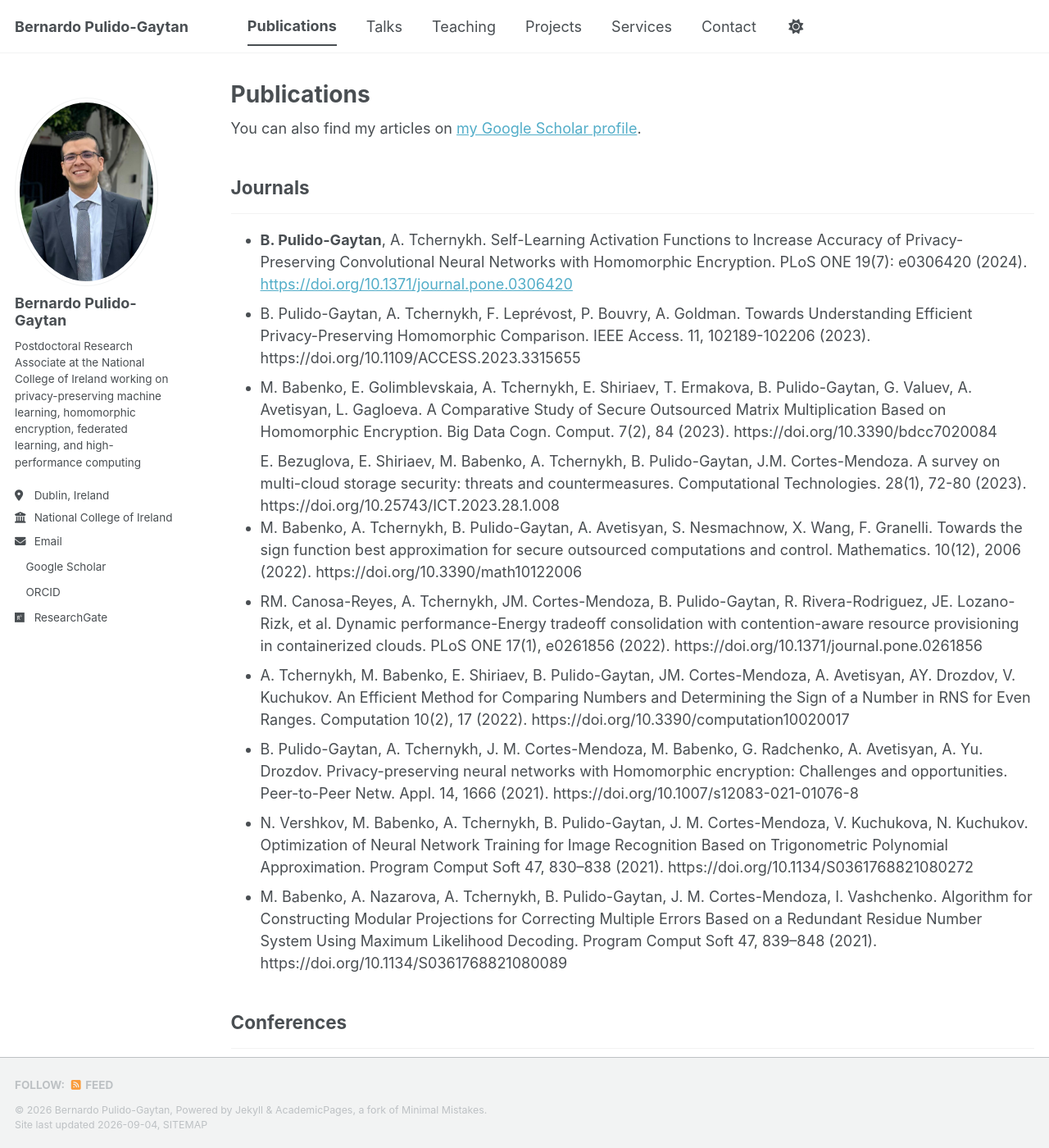
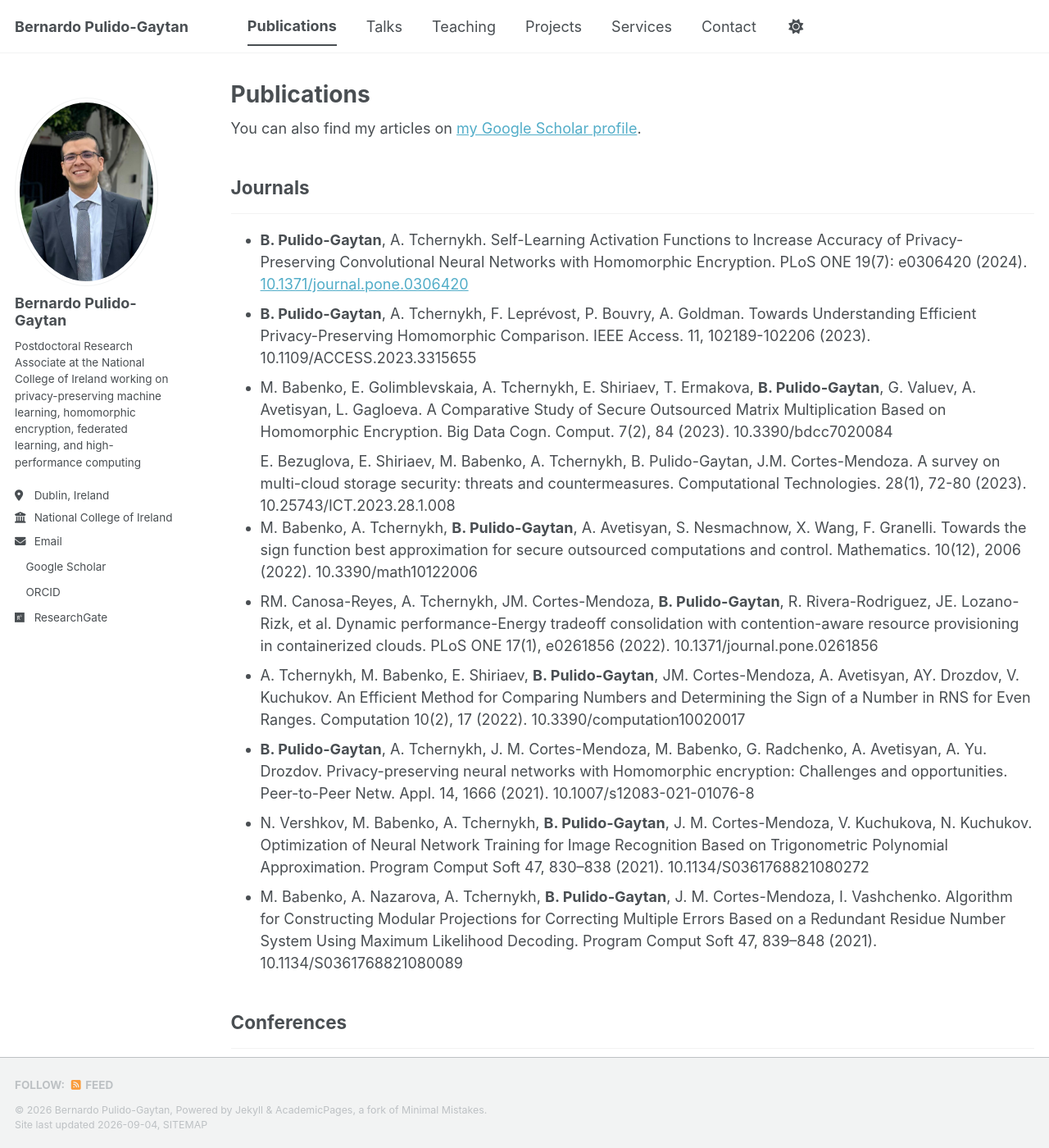
Before and after one commit to BernardoPulido/bernardopulido.github.io, a Jekyll site: the page built from _pages/publications.html, in a window 1280 px wide and 1400 px high. Shown: the whole window at 82% size. Built offline with Jekyll 4.4.1, drawn with Linux system fonts in a browser that asks for light colours; a style sheet for code colours, icons or effects is not loaded; part of the change alters nothing that is shown.

Commit message:
Update publications.html

```diff
--- a/_pages/publications.html
+++ b/_pages/publications.html
@@ -13,26 +13,16 @@ author_profile: true
 
 <ul style="list-style-type: disc; padding-left: 2em;">
 
-<li><strong>B. Pulido-Gaytan</strong>, A. Tchernykh. Self-Learning Activation Functions to Increase Accuracy of Privacy-Preserving Convolutional Neural Networks with Homomorphic Encryption. PLoS ONE 19(7): e0306420 (2024). <a href="https://doi.org/10.1371/journal.pone.0306420">https://doi.org/10.1371/journal.pone.0306420</a></li>
-
-<li>B. Pulido-Gaytan, A. Tchernykh, F. Leprévost, P. Bouvry, A. Goldman. Towards Understanding Efficient Privacy-Preserving Homomorphic Comparison. IEEE Access. 11, 102189-102206 (2023). https://doi.org/10.1109/ACCESS.2023.3315655
-</li>
-<li>M. Babenko, E. Golimblevskaia, A. Tchernykh, E. Shiriaev, T. Ermakova, B. Pulido-Gaytan, G. Valuev, A. Avetisyan, L. Gagloeva. A Comparative Study of Secure Outsourced Matrix Multiplication Based on Homomorphic Encryption. Big Data Cogn. Comput. 7(2), 84 (2023). https://doi.org/10.3390/bdcc7020084
-</li>
-E. Bezuglova, E. Shiriaev, M. Babenko, A. Tchernykh, B. Pulido-Gaytan, J.M. Cortes-Mendoza. A survey on multi-cloud storage security: threats and countermeasures. Computational Technologies. 28(1), 72-80 (2023). https://doi.org/10.25743/ICT.2023.28.1.008
-</li>
-<li>M. Babenko, A. Tchernykh, B. Pulido-Gaytan, A. Avetisyan, S. Nesmachnow, X. Wang, F. Granelli. Towards the sign function best approximation for secure outsourced computations and control. Mathematics. 10(12), 2006 (2022). https://doi.org/10.3390/math10122006
-</li>
-<li>RM. Canosa-Reyes, A. Tchernykh, JM. Cortes-Mendoza, B. Pulido-Gaytan, R. Rivera-Rodriguez, JE. Lozano-Rizk, et al. Dynamic performance-Energy tradeoff consolidation with contention-aware resource provisioning in containerized clouds. PLoS ONE 17(1), e0261856 (2022). https://doi.org/10.1371/journal.pone.0261856
-</li>
-<li>A. Tchernykh, M. Babenko, E. Shiriaev,  B. Pulido-Gaytan, JM. Cortes-Mendoza, A. Avetisyan, AY. Drozdov, V. Kuchukov. An Efficient Method for Comparing Numbers and Determining the Sign of a Number in RNS for Even Ranges. Computation 10(2), 17 (2022). https://doi.org/10.3390/computation10020017
-</li>
-<li>B. Pulido-Gaytan, A. Tchernykh, J. M. Cortes-Mendoza, M. Babenko, G. Radchenko, A. Avetisyan, A. Yu. Drozdov. Privacy-preserving neural networks with Homomorphic encryption: Challenges and opportunities. Peer-to-Peer Netw. Appl. 14, 1666 (2021). https://doi.org/10.1007/s12083-021-01076-8
-</li>
-<li>N. Vershkov, M. Babenko, A. Tchernykh, B. Pulido-Gaytan, J. M. Cortes-Mendoza, V. Kuchukova, N. Kuchukov. Optimization of Neural Network Training for Image Recognition Based on Trigonometric Polynomial Approximation. Program Comput Soft 47, 830–838 (2021). https://doi.org/10.1134/S0361768821080272
-</li>
-<li>M. Babenko, A. Nazarova, A. Tchernykh, B. Pulido-Gaytan, J. M. Cortes-Mendoza, I. Vashchenko. Algorithm for Constructing Modular Projections for Correcting Multiple Errors Based on a Redundant Residue Number System Using Maximum Likelihood Decoding. Program Comput Soft 47, 839–848 (2021). https://doi.org/10.1134/S0361768821080089
-</li>
+<li><strong>B. Pulido-Gaytan</strong>, A. Tchernykh. Self-Learning Activation Functions to Increase Accuracy of Privacy-Preserving Convolutional Neural Networks with Homomorphic Encryption. PLoS ONE 19(7): e0306420 (2024). <a href="https://doi.org/10.1371/journal.pone.0306420">10.1371/journal.pone.0306420</a></li>
+<li><strong>B. Pulido-Gaytan</strong>, A. Tchernykh, F. Leprévost, P. Bouvry, A. Goldman. Towards Understanding Efficient Privacy-Preserving Homomorphic Comparison. IEEE Access. 11, 102189-102206 (2023). <a href="https://doi.org/10.1109/ACCESS.2023.3315655"></a>10.1109/ACCESS.2023.3315655</li>
+<li>M. Babenko, E. Golimblevskaia, A. Tchernykh, E. Shiriaev, T. Ermakova, <strong>B. Pulido-Gaytan</strong>, G. Valuev, A. Avetisyan, L. Gagloeva. A Comparative Study of Secure Outsourced Matrix Multiplication Based on Homomorphic Encryption. Big Data Cogn. Comput. 7(2), 84 (2023). <a href="https://doi.org/10.3390/bdcc7020084"></a>10.3390/bdcc7020084</li>
+E. Bezuglova, E. Shiriaev, M. Babenko, A. Tchernykh, B. Pulido-Gaytan, J.M. Cortes-Mendoza. A survey on multi-cloud storage security: threats and countermeasures. Computational Technologies. 28(1), 72-80 (2023). <a href="https://doi.org/10.25743/ICT.2023.28.1.008"></a>10.25743/ICT.2023.28.1.008</li>
+<li>M. Babenko, A. Tchernykh, <strong>B. Pulido-Gaytan</strong>, A. Avetisyan, S. Nesmachnow, X. Wang, F. Granelli. Towards the sign function best approximation for secure outsourced computations and control. Mathematics. 10(12), 2006 (2022). <a href="https://doi.org/10.3390/math10122006"></a>10.3390/math10122006</li>
+<li>RM. Canosa-Reyes, A. Tchernykh, JM. Cortes-Mendoza, <strong>B. Pulido-Gaytan</strong>, R. Rivera-Rodriguez, JE. Lozano-Rizk, et al. Dynamic performance-Energy tradeoff consolidation with contention-aware resource provisioning in containerized clouds. PLoS ONE 17(1), e0261856 (2022). <a href="https://doi.org/10.1371/journal.pone.0261856"></a>10.1371/journal.pone.0261856</li>
+<li>A. Tchernykh, M. Babenko, E. Shiriaev,  <strong>B. Pulido-Gaytan</strong>, JM. Cortes-Mendoza, A. Avetisyan, AY. Drozdov, V. Kuchukov. An Efficient Method for Comparing Numbers and Determining the Sign of a Number in RNS for Even Ranges. Computation 10(2), 17 (2022). <a href="https://doi.org/10.3390/computation10020017"></a>10.3390/computation10020017</li>
+<li><strong>B. Pulido-Gaytan</strong>, A. Tchernykh, J. M. Cortes-Mendoza, M. Babenko, G. Radchenko, A. Avetisyan, A. Yu. Drozdov. Privacy-preserving neural networks with Homomorphic encryption: Challenges and opportunities. Peer-to-Peer Netw. Appl. 14, 1666 (2021). <a href="https://doi.org/10.1007/s12083-021-01076-8"></a>10.1007/s12083-021-01076-8</li>
+<li>N. Vershkov, M. Babenko, A. Tchernykh, <strong>B. Pulido-Gaytan</strong>, J. M. Cortes-Mendoza, V. Kuchukova, N. Kuchukov. Optimization of Neural Network Training for Image Recognition Based on Trigonometric Polynomial Approximation. Program Comput Soft 47, 830–838 (2021). <a href="https://doi.org/10.1134/S0361768821080272"></a>10.1134/S0361768821080272</li>
+<li>M. Babenko, A. Nazarova, A. Tchernykh, <strong>B. Pulido-Gaytan</strong>, J. M. Cortes-Mendoza, I. Vashchenko. Algorithm for Constructing Modular Projections for Correcting Multiple Errors Based on a Redundant Residue Number System Using Maximum Likelihood Decoding. Program Comput Soft 47, 839–848 (2021). <a href="https://doi.org/10.1134/S0361768821080089"></a>10.1134/S0361768821080089</li>
 
 </ul>
 
```
